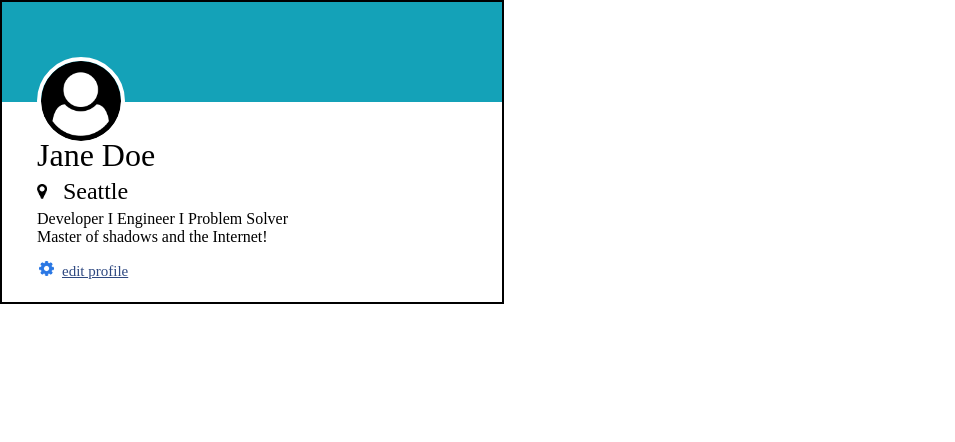
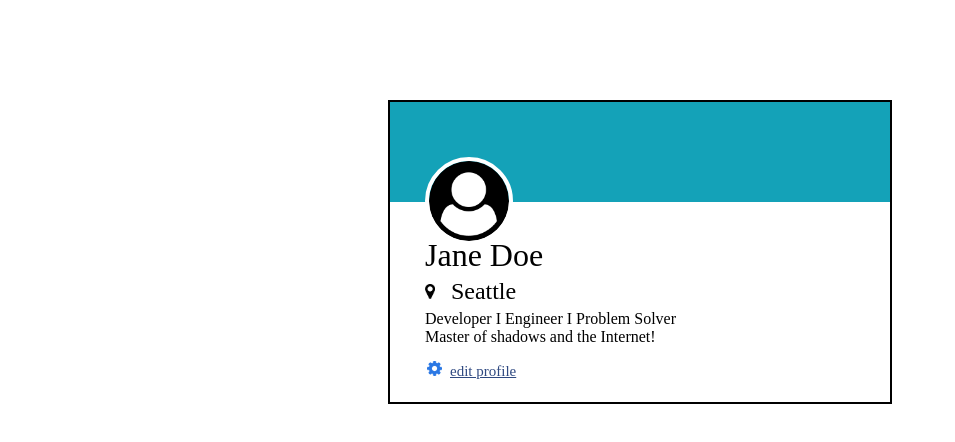
Before and after one commit to gokhansigircik/User-Card, a plain HTML site: page index.html in a window 1280 px wide. Shown: the whole page, without its empty margins (0-955 px from the left). Drawn offline with Linux system fonts and the light colour scheme.

Commit message:
centered the card

```diff
--- a/style.css
+++ b/style.css
@@ -7,7 +7,7 @@
   height: 300px;
   width: 500px;
   border: 2px solid black;
-  /* margin:100px auto; */
+  margin:100px auto;
 }
 .toolBar{
   height: 100px;
```
